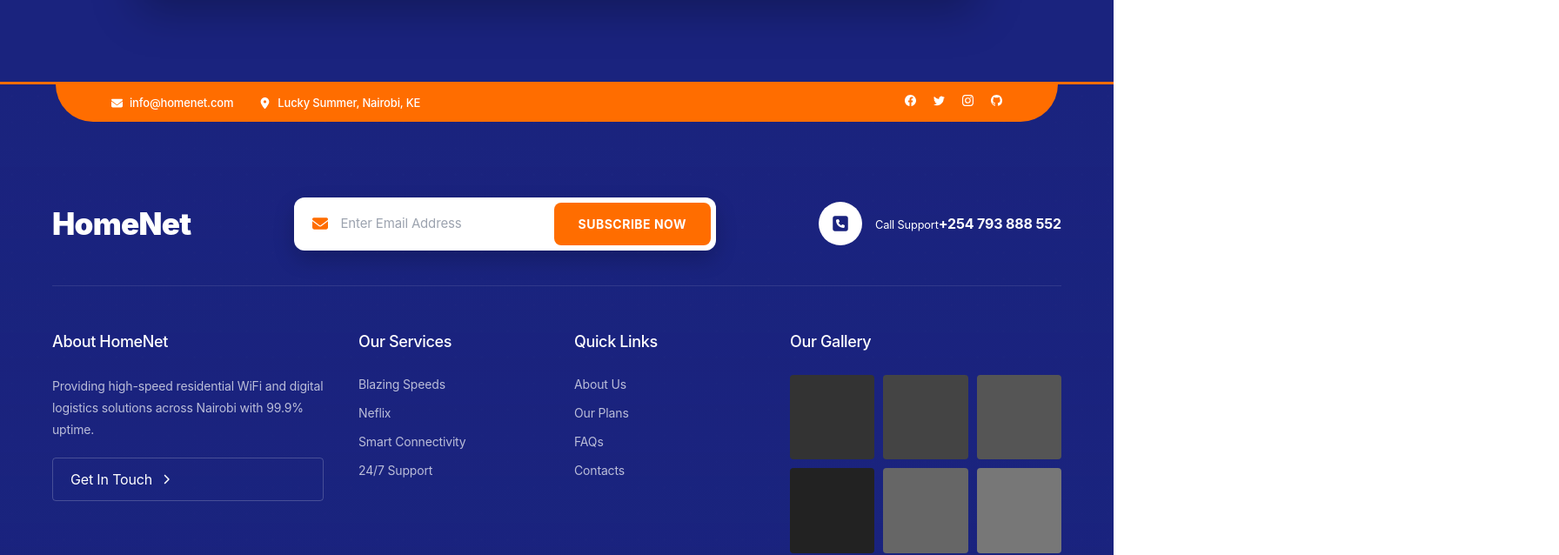
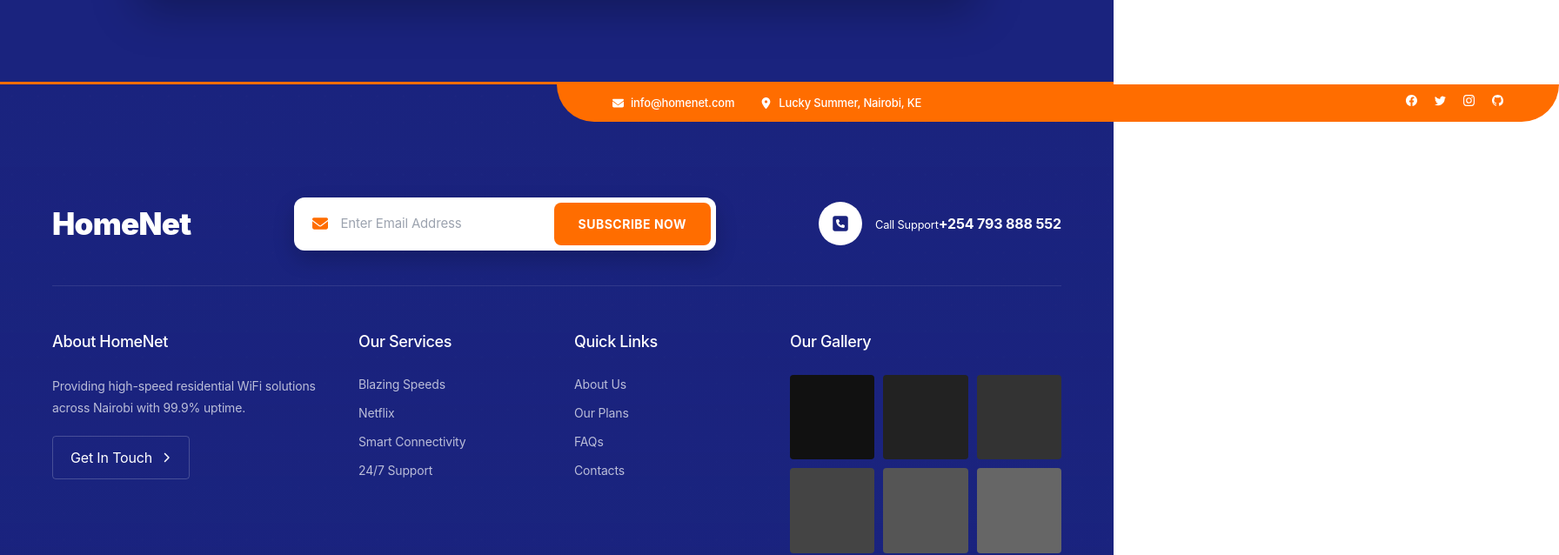
Before and after one commit to wainaina-mwangi/HomeNet, a React (Vite) app: page /FaqSection in a window 1280 px wide. Shown: the part 714-1352 px from the top of the page at 87% size, 1792 px wide, since content can reach past the window. Built offline with nearby package versions, Linux system fonts and the light colour scheme.

Commit message:
added anime to the footerss

```diff
--- a/src/components/Footer.jsx
+++ b/src/components/Footer.jsx
@@ -1,5 +1,6 @@
 import React, { useState } from "react";
 import "./Footer.css";
+import { motion } from "framer-motion"; // Import motion
 import { BsFacebook, BsTwitter, BsInstagram, BsGithub } from "react-icons/bs";
 import {
   FaSquarePhone,
@@ -21,9 +22,35 @@ function Footer() {
     setEmail("");
   };
 
+  // Animation Variants
+  const containerVariants = {
+    hidden: { opacity: 0 },
+    visible: {
+      opacity: 1,
+      transition: {
+        staggerChildren: 0.15, // Delay between each element appearing
+      },
+    },
+  };
+
+  const itemVariants = {
+    hidden: { opacity: 0, y: 20 },
+    visible: {
+      opacity: 1,
+      y: 0,
+      transition: { duration: 0.5, ease: "easeOut" },
+    },
+  };
+
   return (
     <footer className="homenet-footer">
-      <div className="footer-contact-strip">
+      {/* 1. Top Strip - Slides in from the left */}
+      <motion.div
+        className="footer-contact-strip"
+        initial={{ x: "-100%" }}
+        animate={{ x: 0 }}
+        transition={{ duration: 0.8, ease: "anticipate" }}
+      >
         <div className="strip-container">
           <div className="contact-info-left">
             <span>
@@ -34,32 +61,39 @@ function Footer() {
             </span>
           </div>
           <div className="social-icons-right">
-            <a href="#">
-              <BsFacebook />
-            </a>
-            <a href="#">
-              <BsTwitter />
-            </a>
-            <a href="#">
-              <BsInstagram />
-            </a>
-            <a href="#">
-              <BsGithub />
-            </a>
+            {[BsFacebook, BsTwitter, BsInstagram, BsGithub].map((Icon, idx) => (
+              <motion.a
+                key={idx}
+                href="#"
+                whileHover={{ scale: 1.3, color: "#eb965d" }}
+                whileTap={{ scale: 0.9 }}
+              >
+                <Icon />
+              </motion.a>
+            ))}
           </div>
         </div>
-      </div>
+      </motion.div>
 
       <div className="footer-main-container">
+        {/* 2. Middle Row */}
         <div className="footer-middle-row">
-          <div className="brand-logo-area">
+          <motion.div
+            className="brand-logo-area"
+            initial={{ opacity: 0 }}
+            whileInView={{ opacity: 1 }}
+          >
             <h2 className="footer-logo">
-              Home
-              <span className="text-brand-orange">Net</span>
+              Home<span className="text-brand-orange">Net</span>
             </h2>
-          </div>
+          </motion.div>
 
-          <div className="subscription-box">
+          <motion.div
+            className="subscription-box"
+            initial={{ scale: 0.9, opacity: 0 }}
+            whileInView={{ scale: 1, opacity: 1 }}
+            transition={{ delay: 0.2 }}
+          >
             <form onSubmit={notify}>
               <div className="input-group">
                 <FaEnvelope className="input-icon" />
@@ -69,12 +103,18 @@ function Footer() {
                   value={email}
                   onChange={(e) => setEmail(e.target.value)}
                 />
-                <button type="submit">Subscribe Now</button>
+                <motion.button
+                  type="submit"
+                  whileHover={{ backgroundColor: "#1d4ed8", color: "#fff" }}
+                  whileTap={{ scale: 0.95 }}
+                >
+                  Subscribe Now
+                </motion.button>
               </div>
             </form>
-          </div>
+          </motion.div>
 
-          <div className="emergency-call">
+          <motion.div className="emergency-call" whileHover={{ scale: 1.05 }}>
             <div className="call-icon-circle">
               <FaSquarePhone />
             </div>
@@ -82,85 +122,82 @@ function Footer() {
               <small>Call Support</small>
               <strong>+254 793 888 552</strong>
             </div>
-          </div>
+          </motion.div>
         </div>
 
         <hr className="footer-divider" />
 
-        <div className="footer-bottom-grid">
-          <div className="footer-col">
+        {/* 3. Bottom Grid - Staggered animations */}
+        <motion.div
+          className="footer-bottom-grid"
+          variants={containerVariants}
+          initial="hidden"
+          whileInView="visible"
+          viewport={{ once: true, amount: 0.2 }}
+        >
+          <motion.div className="footer-col" variants={itemVariants}>
             <h3>About HomeNet</h3>
             <p>
-              Providing high-speed residential WiFi and digital logistics
-              solutions across Nairobi with 99.9% uptime.
+              Providing high-speed residential WiFi solutions across Nairobi
+              with 99.9% uptime.
             </p>
-            <Link to="/contact" className="get-touch-btn">
-              Get In Touch <FaChevronRight size={12} />
+            <Link to="/contact">
+              <motion.button className="get-touch-btn" whileHover={{ x: 5 }}>
+                Get In Touch <FaChevronRight size={12} />
+              </motion.button>
             </Link>
-          </div>
+          </motion.div>
 
-          <div className="footer-col">
+          <motion.div className="footer-col" variants={itemVariants}>
             <h3>Our Services</h3>
             <ul>
-              <li>Blazing Speeds</li>
-              <li>Neflix</li>
-              <li>Smart Connectivity</li>
-              <li>24/7 Support</li>
+              {[
+                "Blazing Speeds",
+                "Netflix",
+                "Smart Connectivity",
+                "24/7 Support",
+              ].map((item) => (
+                <motion.li key={item} whileHover={{ x: 5, color: "#eb965d" }}>
+                  {item}
+                </motion.li>
+              ))}
             </ul>
-          </div>
+          </motion.div>
 
-          <div className="footer-col">
+          <motion.div className="footer-col" variants={itemVariants}>
             <h3>Quick Links</h3>
             <ul>
-              <li>
-                <a href="#about">About Us</a>
-              </li>
-              <li>
-                <a href="#plans">Our Plans</a>
-              </li>
-              <li>
-                <a href="#faqs">FAQs</a>
-              </li>
-              <li>
-                <a href="#contact">Contacts</a>
-              </li>
+              {["About Us", "Our Plans", "FAQs", "Contacts"].map((link) => (
+                <motion.li key={link} whileHover={{ x: 5, color: "#eb965d" }}>
+                  <a href={`#${link.toLowerCase().replace(" ", "")}`}>{link}</a>
+                </motion.li>
+              ))}
             </ul>
-          </div>
+          </motion.div>
 
-          <div className="footer-col">
+          <motion.div className="footer-col" variants={itemVariants}>
             <h3>Our Gallery</h3>
             <div className="gallery-grid">
-              <div
-                className="gallery-item"
-                style={{ background: "#333" }}
-              ></div>
-              <div
-                className="gallery-item"
-                style={{ background: "#444" }}
-              ></div>
-              <div
-                className="gallery-item"
-                style={{ background: "#555" }}
-              ></div>
-              <div
-                className="gallery-item"
-                style={{ background: "#222" }}
-              ></div>
-              <div
-                className="gallery-item"
-                style={{ background: "#666" }}
-              ></div>
-              <div
-                className="gallery-item"
-                style={{ background: "#777" }}
-              ></div>
+              {[1, 2, 3, 4, 5, 6].map((i) => (
+                <motion.div
+                  key={i}
+                  className="gallery-item"
+                  whileHover={{ scale: 1.1, zIndex: 10 }}
+                  style={{ background: `#${i}${i}${i}` }}
+                />
+              ))}
             </div>
-          </div>
-        </div>
+          </motion.div>
+        </motion.div>
 
-        <div className="footer-copyright">
+        <motion.div
+          className="footer-copyright"
+          initial={{ opacity: 0 }}
+          whileInView={{ opacity: 1 }}
+          transition={{ delay: 0.8 }}
+        >
           <p>© Copyright {currentYear} by HomeNet. All Rights Reserved.</p>
-        </div>
+        </motion.div>
       </div>
     </footer>
   );
```
